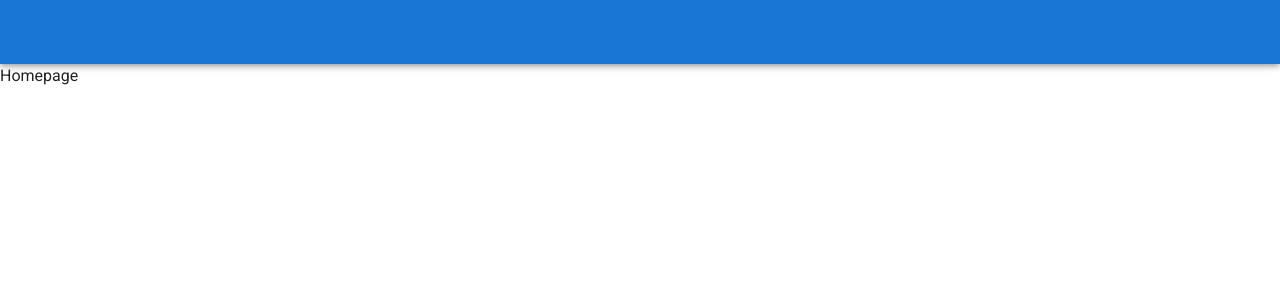
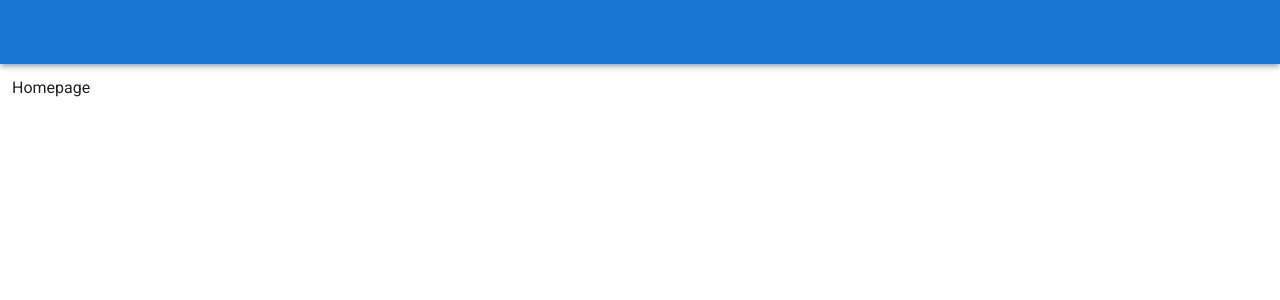
Before and after one commit to ricardovanlaarhoven/fire-store-tester, a Vue app: page / in a window 1280 px wide. Shown: the top 300 px of the page. Built offline with nearby package versions, Linux system fonts and the light colour scheme.

Commit message:
feat: add margin to whole website

```diff
--- a/src/App.vue
+++ b/src/App.vue
@@ -7,7 +7,7 @@
     >
     </v-app-bar>
 
-    <v-main>
+    <v-main class="ma-3">
       <router-view/>
     </v-main>
   </v-app>
```
